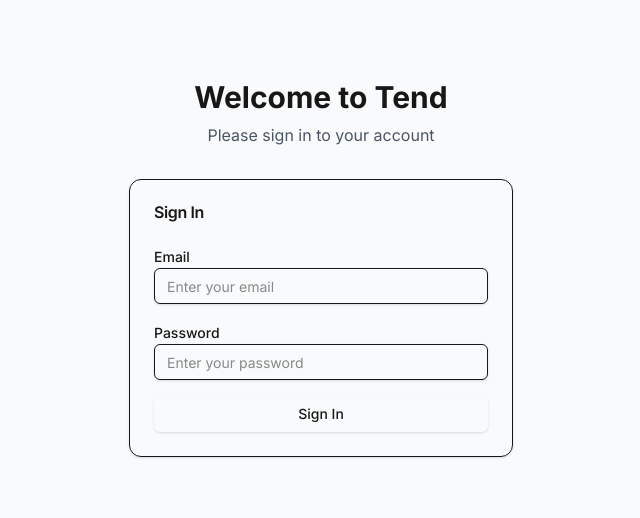
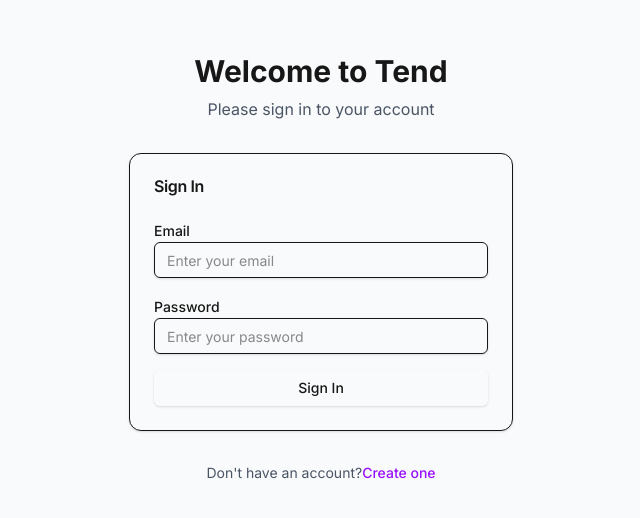
Before and after one commit to openn02/Tend, a Next.js app in the folder frontend/: page /login in a window 1280 px wide. Shown: the part 132-650 px from the top of the page, without its empty margins (319-959 px from the left). Built offline with nearby package versions, Linux system fonts and the light colour scheme.

Commit message:
Implement auth redirect and add register link

```diff
--- a/frontend/src/app/login/page.tsx
+++ b/frontend/src/app/login/page.tsx
@@ -96,6 +96,13 @@
             </form>
           </CardContent>
         </Card>
+
+        <div className="text-center text-sm text-gray-600 mt-4">
+          Don't have an account?
+          <a href="/register" className="font-medium text-purple-600 hover:text-purple-500">
+            Create one
+          </a>
+        </div>
       </div>
     </div>
   );
```
